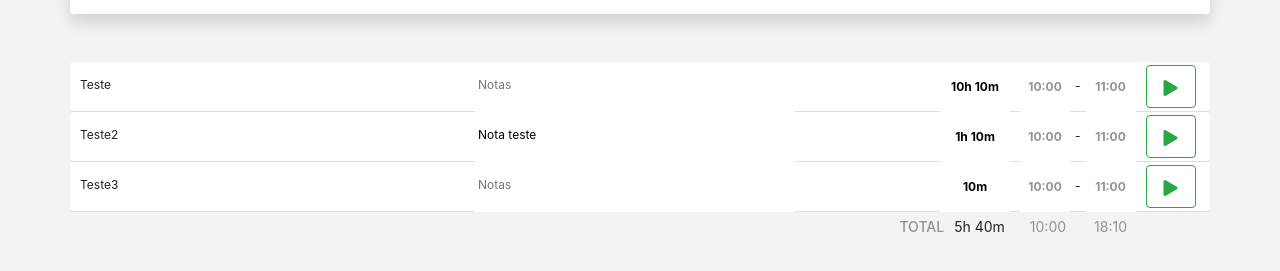
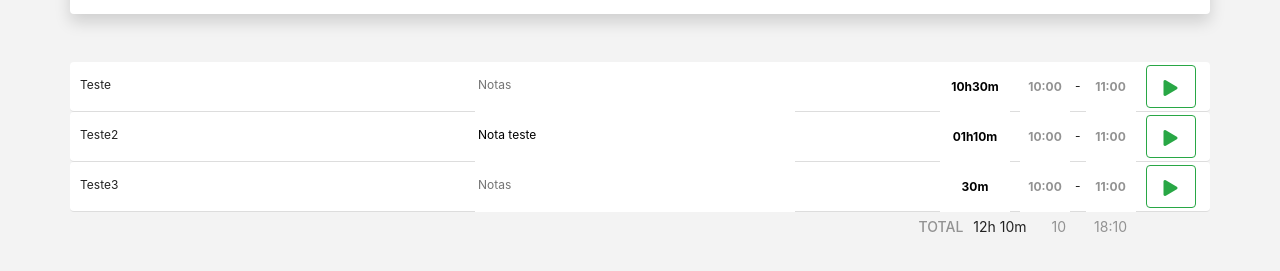
Before and after one commit to DaniloFnds/TimerWork, an Angular app: page / in a window 1280 px wide. Shown: the part 139-410 px from the top of the page. Built offline with nearby package versions, Linux system fonts and the light colour scheme.

Commit message:
incluido o total

```diff
--- a/package.json
+++ b/package.json
@@ -23,6 +23,7 @@
     "@fortawesome/fontawesome-free": "^5.4.2",
     "bootstrap": "^4.1.3",
     "core-js": "^2.5.4",
+    "moment": "^2.22.2",
     "rxjs": "~6.2.0",
     "zone.js": "~0.8.26"
   },
--- a/src/app/timer/timer.component.html
+++ b/src/app/timer/timer.component.html
@@ -9,6 +9,7 @@
         </div>
         <div class="row secaoTempos ">
             <div class="secaoContador">
+
                 <input type="text" class="tempos contador" [(ngModel)]="timer.contador" (blur)="atualizaContador(timer)"  >
             </div>
             <div class="hora-inicio">
@@ -18,9 +19,9 @@
             <div class="hora-fim">
                 <input type="text" class="tempos" value="11:00">
             </div>
-            <div class="botaoPlay btn btn-outline-success">
-                <i class="icon-play fas fa-play"></i>
-            </div>
+            <button  class="botaoPlay btn btn-outline-success" (click)="startTarefa(timer)">
+                    <i class="icon-play fas fa-play"></i>
+            </button>
         </div>
     </div>
 
@@ -31,10 +32,10 @@
                 TOTAL
             </div>
             <div class="duracao-total">
-                5h 40m
+                    {{ totalHorasDiario() }}
             </div>
             <div class="inicio-total">
-                10:00
+                10
             </div>
             <div class="fim-total">
                 18:10
--- a/src/app/timer/timer.component.ts
+++ b/src/app/timer/timer.component.ts
@@ -2,6 +2,8 @@ import { Timer } from './../shared/models/timer';
 import { TimerService } from './services/timer.service';
 import { Component, OnInit } from '@angular/core';
 import { Observable, interval } from 'rxjs';
+import * as moment from 'moment';
+
 
 
 @Component({
@@ -10,25 +12,106 @@ import { Observable, interval } from 'rxjs';
   styleUrls: ['./timer.component.css']
 })
 export class TimerComponent implements OnInit {
-
   timerList: Timer[] = [];
-  teste: string;
+  totalHorasDiaria: string = ''
 
   constructor(private timerService: TimerService) { }
 
   atualizaContador(timer: Timer) {
-    console.log(timer.contador.match(/([0-9])+([hm])/))
-      if(timer.contador.includes("h")) {
 
-      }
+    let entradaTimer = timer.contador.toLowerCase();
 
-      console.log(timer)
+    const regex = /[0-9]{1,2}[hms]{1,2}/g
+
+    let regMatch = entradaTimer.match(regex);
+
+    if (regMatch != null) {
+      regMatch.forEach((value) => {
+        if (value.includes("h")) {
+
+        }
+
+
+      })
+    }
+
+
+
+
+    // while ((m = regex.exec(str)) !== null) {
+    //     // This is necessary to avoid infinite loops with zero-width matches
+    //     if (m.index === regex.lastIndex) {
+    //         regex.lastIndex++;
+    //     }
+
+    //     // The result can be accessed through the `m`-variable.
+    //     m.forEach((match, groupIndex) => {
+    //         console.log(`Found match, group ${groupIndex}: ${match}`);
+    //     });
+    // }
+  }
+
+  // ngOnChanges() {
+  //   console.log(`ngOnChanges - data is `);
+  // }
+
+  // ngDoCheck() {
+  //   console.log("ngDoCheck")
+  // }
+
+  // ngAfterContentInit() {
+  //   console.log("ngAfterContentInit");
+  // }
+
+  // ngAfterContentChecked() {
+  //   console.log("ngAfterContentChecked");
+  // }
+
+  // ngAfterViewInit() {
+  //   console.log("ngAfterViewInit");
+  // }
+
+  // ngAfterViewChecked() {
+  //   console.log("ngAfterViewChecked");
+  // }
+
+  // ngOnDestroy() {
+  //   console.log("ngOnDestroy");
+  // }
+
+  startTarefa(timer: Timer) {
+    console.log(timer)
+    this.timerList.push(new Timer(timer.descricao, timer.nota, '0s'))
   }
 
   ngOnInit() {
-      this.timerList.push(new Timer("Teste", null, "10h 10m"))
-      this.timerList.push(new Timer("Teste2", "Nota teste", "1h 10m"))
-      this.timerList.push(new Timer("Teste3", null, "10m"))
+    console.log(`ngOnInit  - data is `);
+    this.timerList.push(new Timer("Teste", null, "10h30m"))
+    this.timerList.push(new Timer("Teste2", "Nota teste", "01h10m"))
+    this.timerList.push(new Timer("Teste3", null, "30m"))
+  }
+
+  totalHorasDiario() {
+    let totalFinal = moment.duration();
+
+    const regex = /[0-9]{1,2}[hms]{1,2}/g
+    const regDigito = /[0-9]{1,2}/g
+
+    this.timerList.forEach((tempo) => {
+      let regMatch = tempo.contador.match(regex);
+      if (regMatch != null) {
+        regMatch.forEach((value) => {
+          let resultado = value.match(regDigito)[0];
+          if (value.includes("h")) {
+            totalFinal.add(Number(resultado), 'hours')
+          }
+          if (value.includes("m")) {
+            totalFinal.add(Number(resultado), 'minutes')
+          }
+        })
+      }
+    })
+    return moment.utc(totalFinal.asMilliseconds()).format("HH[h ]mm[m ]");
   }
 
 }
```
Also changed, not shown: src/app/timer/timer.module.ts (line endings or trailing spaces), 2 other files (tests, documents, lock files or other folders).
